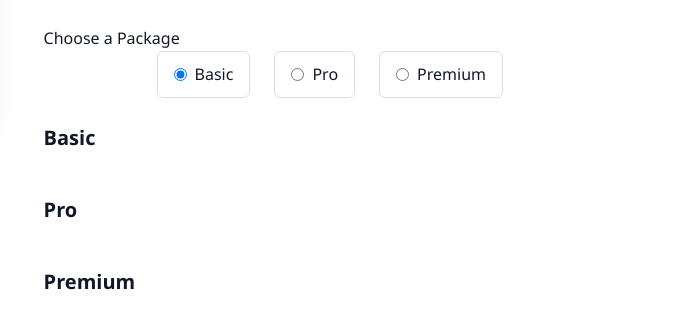
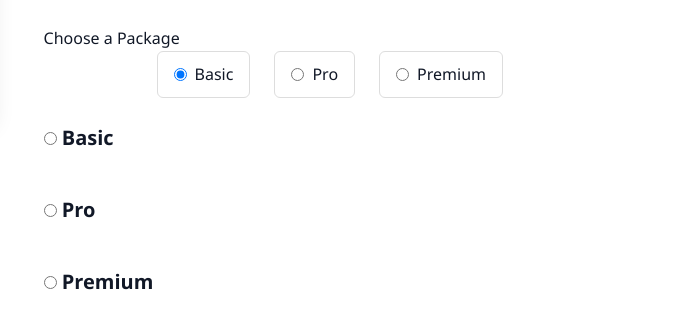
Before and after one commit to Prototypestore/Vx100Hub, a plain HTML site: page product.html in a window 1280 px wide. Shown: the part 421-756 px from the top of the page, 592-1280 px from the left. Drawn offline with Linux system fonts and the light colour scheme.

Commit message:
Update product.html

```diff
--- a/product.html
+++ b/product.html
@@ -38,14 +38,29 @@
             <legend>Choose a Package</legend>
           </fieldset>
           <fieldset class="package-basic">
-            <legend>Basic</legend>
-          </fieldset>
-          <fieldset class="package-pro">
-            <legend>Pro</legend>
-          </fieldset>
-          <fieldset class="package-premium">
-            <legend>Premium</legend>
-          </fieldset>
+  <legend>
+    <label>
+      <input type="radio" name="package" value="basic" checked>
+      Basic
+    </label>
+  </legend>
+</fieldset>
+<fieldset class="package-pro">
+  <legend>
+    <label>
+      <input type="radio" name="package" value="pro">
+      Pro
+    </label>
+  </legend>
+</fieldset>
+<fieldset class="package-premium">
+  <legend>
+    <label>
+      <input type="radio" name="package" value="premium">
+      Premium
+    </label>
+  </legend>
+</fieldset>
           <button type="submit" class="btn-add-to-cart"><a href="contact.html">Book Now</a></button>
         </form>
         <!-- Guarantee Accordion -->
```
